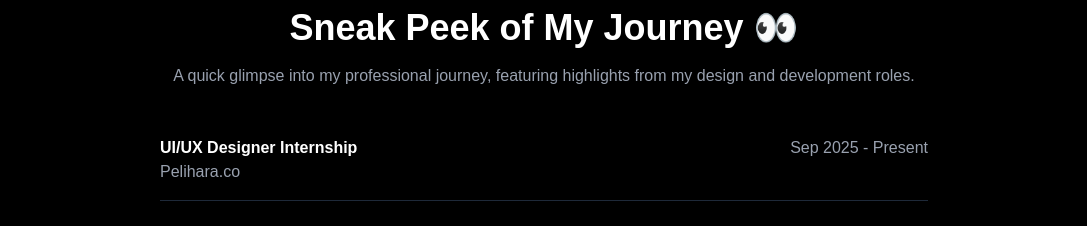
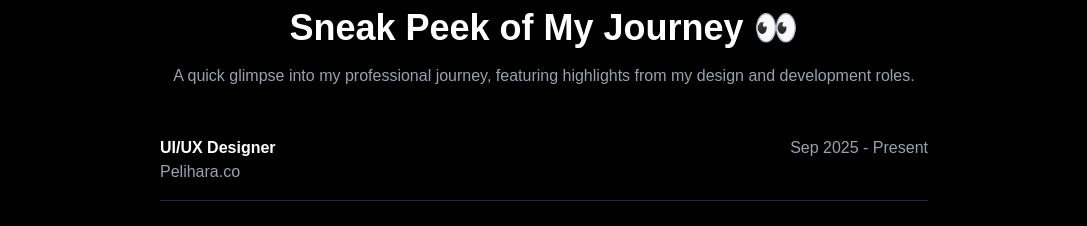
Before and after one commit to nadhifps/nadhif-portfolio, a Next.js app: page / in a window 1280 px wide. Shown: the part 1940-2166 px from the top of the page, without its empty margins (96-1183 px from the left). Built offline with nearby package versions, Linux system fonts and the light colour scheme.

Commit message:
Update page.js
hapus status internhip soalnya sudah masuk fulltime

```diff
--- a/src/app/page.js
+++ b/src/app/page.js
@@ -299,7 +299,7 @@ export default function Page() {
         <div className="max-w-3xl mx-auto space-y-6">
           <div className="flex justify-between border-b border-gray-800 pb-4">
             <div>
-              <h3 className="font-semibold">UI/UX Designer Internship</h3>
+              <h3 className="font-semibold">UI/UX Designer</h3>
               <p className="text-gray-400">Pelihara.co</p>
             </div>
             <span className="text-gray-400">Sep 2025 - Present</span>
```
